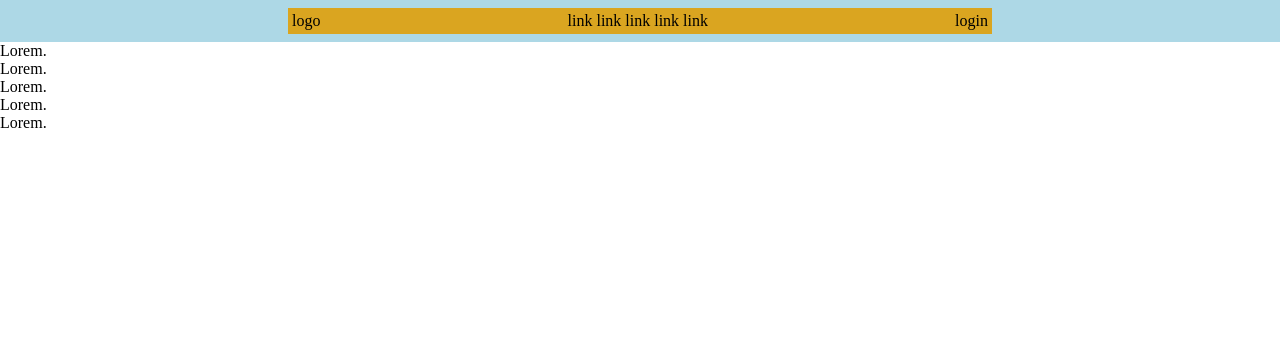
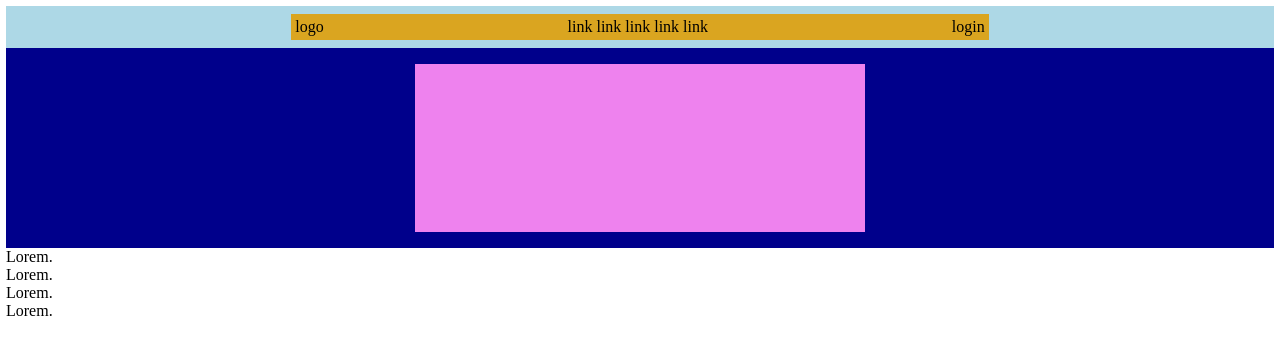
Before and after one commit to alessandrofalcoo/htmlcss-struttura-discord, a plain HTML site: page index.html in a window 1280 px wide. Drawn offline with Linux system fonts and the light colour scheme.

Commit message:
add jumbotron section and stylized it

```diff
--- a/assets/style.css
+++ b/assets/style.css
@@ -15,7 +15,7 @@
 }
 html, body{
     height: 100%;
-
+    margin: 3px;
 }
 
 .header-container{
@@ -33,6 +33,22 @@ html, body{
         a{
             text-decoration: none;
             color: black;
+            &:hover{
+                text-decoration: underline;
+            }
         }
     }
 }
+
+.jumbotron{
+    display: flex;
+    justify-content: center;
+    height: 200px;
+    background-color: var(--jumbotron-container);
+    .jumbotron-content{
+        background-color: var(--jumbotron);
+        padding: 1rem;
+        margin: 1rem;
+        width: 450px;
+    }
+}
--- a/index.html
+++ b/index.html
@@ -25,9 +25,15 @@
 
     </header>
     <main>
-        <div class="jumbotron">
-            Lorem.
-        </div>
+        <section>
+            <div class="jumbotron">
+                <div class="jumbotron-content">
+
+                </div>
+
+            </div>
+        </section>
+
         <div class="invite_only">
             Lorem.
         </div>
```
